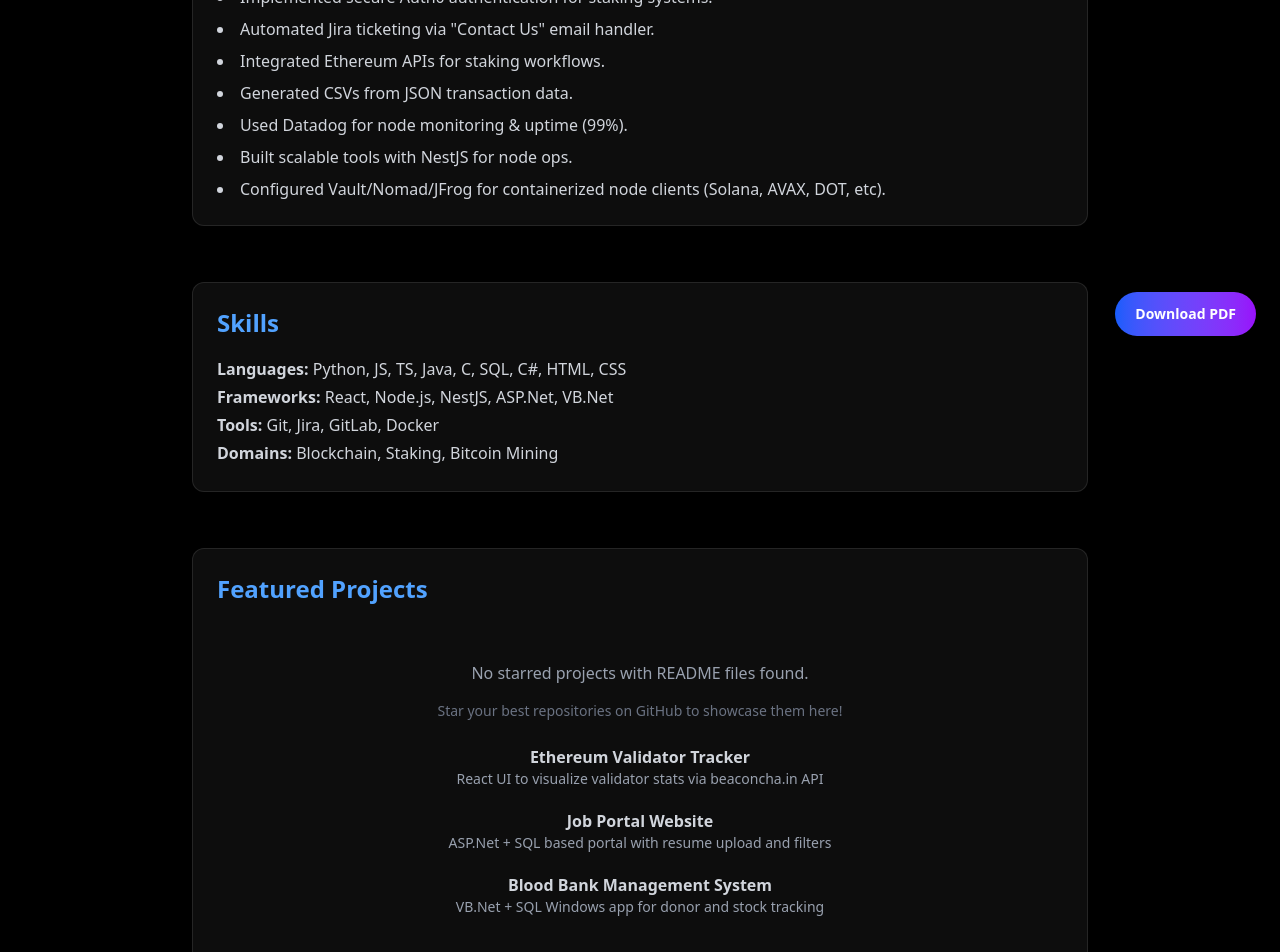
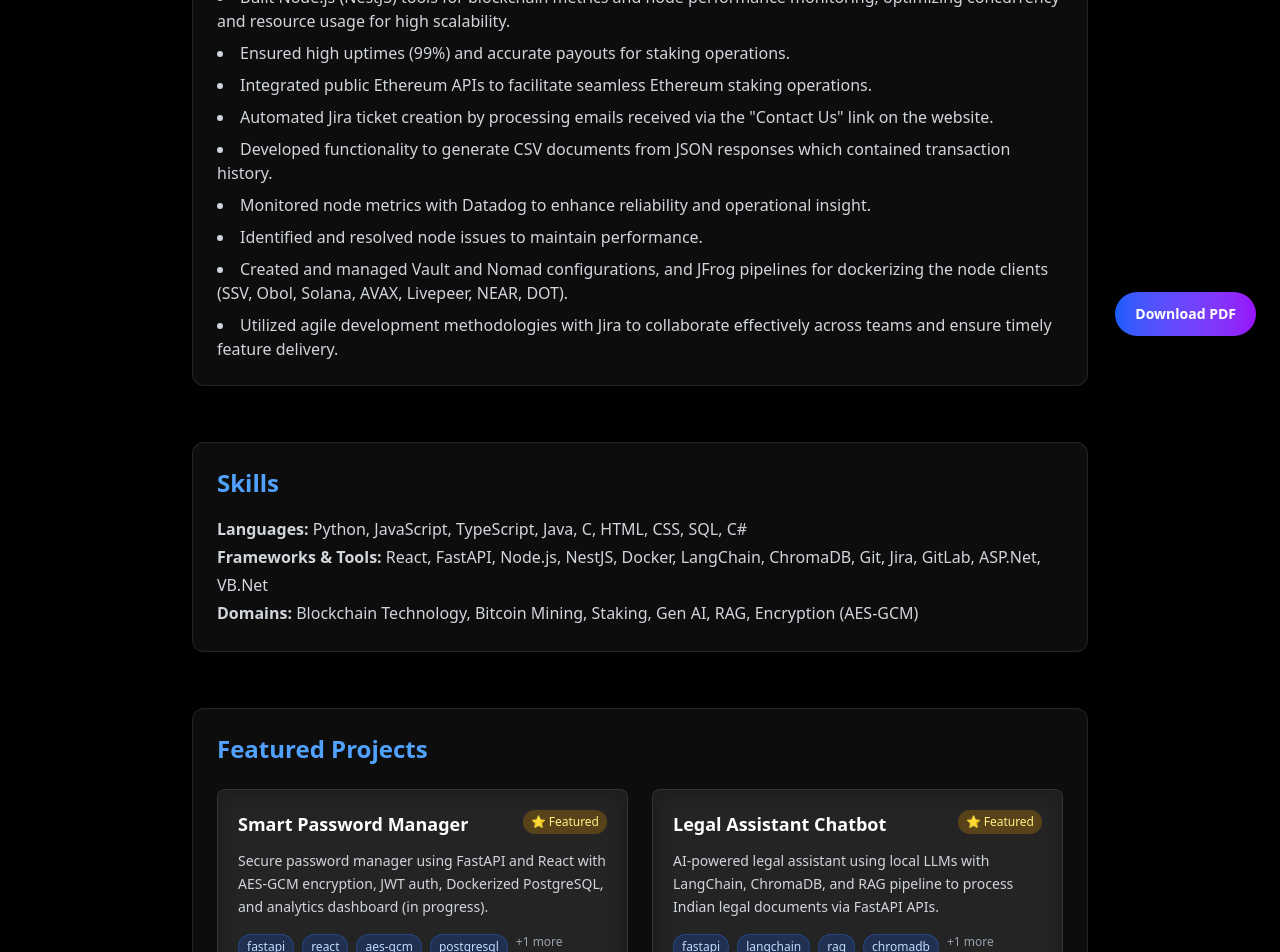
Before and after one commit to Mahendra-MR/portfolio, a Next.js app: page /resume in a window 1280 px wide. Shown: the part 440-1392 px from the top of the page. Built offline with nearby package versions, Linux system fonts and the light colour scheme.

Commit message:
resume update

```diff
--- a/app/resume/page.tsx
+++ b/app/resume/page.tsx
@@ -2,13 +2,11 @@ import PageWrapper from '@/lib/PageWrapper'
 import FadeInSection from '@/lib/FadeInSection'
 import { DownloadButton } from '@/lib/DesignButtons'
 
-type ProjectWithReadme = {
+type Project = {
     name: string
     description: string
     html_url: string
     topics: string[]
-    readmeContent?: string
-    hasReadme: boolean
 }
 
 type GitHubRepo = {
@@ -21,78 +19,70 @@ type GitHubRepo = {
     }
 }
 
-async function fetchStarredProjectsWithReadme() {
+const fallbackProjects: Project[] = [
+    {
+        name: 'Smart Password Manager',
+        html_url: 'https://github.com/mahendra-mr/smart-password-manager',
+        topics: ['fastapi', 'react', 'aes-gcm', 'postgresql', 'docker'],
+        description:
+            'Secure password manager using FastAPI and React with AES-GCM encryption, JWT auth, Dockerized PostgreSQL, and analytics dashboard (in progress).',
+    },
+    {
+        name: 'Legal Assistant Chatbot',
+        html_url: 'https://github.com/mahendra-mr/legal-assistant-chatbot',
+        topics: ['fastapi', 'langchain', 'rag', 'chromadb', 'ollama'],
+        description:
+            'AI-powered legal assistant using local LLMs with LangChain, ChromaDB, and RAG pipeline to process Indian legal documents via FastAPI APIs.',
+    },
+    {
+        name: 'Ethereum Validator Tracker',
+        html_url: 'https://github.com/mahendra-mr/eth-validator-tracker',
+        topics: ['react', 'ethereum', 'beaconcha.in', 'staking'],
+        description:
+            'React-based Ethereum validator stats viewer using beaconcha.in API, showing top validator insights and interactive dashboard UI.',
+    },
+]
+
+async function fetchStarredProjects() {
     const username = process.env.GITHUB_USERNAME
     const token = process.env.GITHUB_TOKEN
 
-    if (!username || !token) {
-        return []
-  }
+    if (!username || !token) return []
 
     try {
-        const starredRes = await fetch(
+        const res = await fetch(
             `https://api.github.com/users/${username}/starred?per_page=100`,
             {
                 headers: {
                     Authorization: `Bearer ${token}`,
-                    Accept: 'application/vnd.github.mercy-preview+json'
+                    Accept: 'application/vnd.github.mercy-preview+json',
                 },
-                next: { revalidate: 3600 }
+                next: { revalidate: 3600 },
       }
     )
 
-      if (!starredRes.ok) {
-          throw new Error(`GitHub API Error: ${starredRes.status}`)
-    }
+        if (!res.ok) throw new Error(`GitHub API Error: ${res.status}`)
 
-      const starredRepos = await starredRes.json()
+        const starredRepos = (await res.json()) as GitHubRepo[]
 
-      const userStarredRepos = (starredRepos as GitHubRepo[]).filter(
+        const userStarredRepos = starredRepos.filter(
           (repo) => repo.owner.login === username
       )
 
-    const projectsWithReadme = await Promise.all(
-        userStarredRepos.map(async (repo): Promise<ProjectWithReadme> => {
-            try {
-                const readmeRes = await fetch(
-                    `https://api.github.com/repos/${username}/${repo.name}/readme`,
-                    {
-                        headers: {
-                            Authorization: `Bearer ${token}`,
-                            Accept: 'application/vnd.github.v3+json'
-                        }
-                    }
-          )
-
-            if (readmeRes.ok) {
-                return {
+        return userStarredRepos.map((repo): Project => ({
             name: repo.name,
             description: repo.description || `Featured project: ${repo.name}`,
             html_url: repo.html_url,
             topics: repo.topics || [],
-                    hasReadme: true
-            }
-          }
-        } catch { }
-
-          return {
-              name: repo.name,
-              description: repo.description || `Featured project: ${repo.name}`,
-              html_url: repo.html_url,
-              topics: repo.topics || [],
-              hasReadme: false
-        }
-      })
-    )
-
-      return projectsWithReadme.filter((project) => project.hasReadme)
+        }))
   } catch {
       return []
   }
 }
 
 export default async function ResumePage() {
-    const starredProjects = await fetchStarredProjectsWithReadme()
+    const starredProjects = await fetchStarredProjects()
+    const projectsToShow = starredProjects.length > 0 ? starredProjects : fallbackProjects
 
   return (
       <div className="relative min-h-screen bg-black text-white py-20 px-4 sm:px-8">
@@ -127,31 +117,31 @@ export default async function ResumePage() {
                       <p className="font-semibold text-lg">Software Engineer – Foundry Digital</p>
                       <p className="text-sm text-gray-400">Bengaluru, India · Oct 2023 – Dec 2024</p>
                       <ul className="list-disc list-inside mt-4 space-y-2 text-gray-300 text-base">
-                          <li>Implemented secure Auth0 authentication for staking systems.</li>
-                          <li>Automated Jira ticketing via &quot;Contact Us&quot; email handler.</li>
-                          <li>Integrated Ethereum APIs for staking workflows.</li>
-                          <li>Generated CSVs from JSON transaction data.</li>
-                          <li>Used Datadog for node monitoring & uptime (99%).</li>
-                          <li>Built scalable tools with NestJS for node ops.</li>
-                          <li>Configured Vault/Nomad/JFrog for containerized node clients (Solana, AVAX, DOT, etc).</li>
+                          <li>Built Node.js (NestJS) tools for blockchain metrics and node performance monitoring, optimizing concurrency and resource usage for high scalability.</li>
+                          <li>Ensured high uptimes (99%) and accurate payouts for staking operations.</li>
+                          <li>Integrated public Ethereum APIs to facilitate seamless Ethereum staking operations.</li>
+                          <li>Automated Jira ticket creation by processing emails received via the "Contact Us" link on the website.</li>
+                          <li>Developed functionality to generate CSV documents from JSON responses which contained transaction history.</li>
+                          <li>Monitored node metrics with Datadog to enhance reliability and operational insight.</li>
+                          <li>Identified and resolved node issues to maintain performance.</li>
+                          <li>Created and managed Vault and Nomad configurations, and JFrog pipelines for dockerizing the node clients (SSV, Obol, Solana, AVAX, Livepeer, NEAR, DOT).</li>
+                          <li>Utilized agile development methodologies with Jira to collaborate effectively across teams and ensure timely feature delivery.</li>
                       </ul>
                   </FadeInSection>
 
                   <FadeInSection>
                       <h2 className="text-2xl font-semibold text-blue-400 mb-4">Skills</h2>
                       <div className="text-base text-gray-300 leading-7">
-                          <p><strong>Languages:</strong> Python, JS, TS, Java, C, SQL, C#, HTML, CSS</p>
-                          <p><strong>Frameworks:</strong> React, Node.js, NestJS, ASP.Net, VB.Net</p>
-                          <p><strong>Tools:</strong> Git, Jira, GitLab, Docker</p>
-                          <p><strong>Domains:</strong> Blockchain, Staking, Bitcoin Mining</p>
+                          <p><strong>Languages:</strong> Python, JavaScript, TypeScript, Java, C, HTML, CSS, SQL, C#</p>
+                          <p><strong>Frameworks & Tools:</strong> React, FastAPI, Node.js, NestJS, Docker, LangChain, ChromaDB, Git, Jira, GitLab, ASP.Net, VB.Net</p>
+                          <p><strong>Domains:</strong> Blockchain Technology, Bitcoin Mining, Staking, Gen AI, RAG, Encryption (AES-GCM)</p>
                       </div>
                   </FadeInSection>
 
                   <FadeInSection>
                       <h2 className="text-2xl font-semibold text-blue-400 mb-6">Featured Projects</h2>
-                      {starredProjects.length > 0 ? (
                       <div className="grid gap-6 sm:grid-cols-1 lg:grid-cols-2">
-                              {starredProjects.map((project) => (
+                          {projectsToShow.map((project) => (
                               <div
                                   key={project.name}
                                   className="bg-white/5 backdrop-blur-md rounded-lg p-5 border border-white/10 hover:border-blue-400/30 transition-all duration-300"
@@ -207,32 +197,6 @@ export default async function ResumePage() {
                               </div>
                           ))}
                       </div>
-                      ) : (
-                          <div className="text-center py-8">
-                              <p className="text-gray-400 mb-4">No starred projects with README files found.</p>
-                              <p className="text-sm text-gray-500 mb-6">Star your best repositories on GitHub to showcase them here!</p>
-                              <div className="space-y-5 text-base text-gray-300">
-                                  <div>
-                                      <p className="font-semibold">Ethereum Validator Tracker</p>
-                                      <p className="text-sm text-gray-400">
-                                          React UI to visualize validator stats via beaconcha.in API
-                                      </p>
-                                  </div>
-                                  <div>
-                                      <p className="font-semibold">Job Portal Website</p>
-                                      <p className="text-sm text-gray-400">
-                                          ASP.Net + SQL based portal with resume upload and filters
-                                      </p>
-                                  </div>
-                                  <div>
-                                      <p className="font-semibold">Blood Bank Management System</p>
-                                      <p className="text-sm text-gray-400">
-                                          VB.Net + SQL Windows app for donor and stock tracking
-                                      </p>
-                                  </div>
-                              </div>
-                          </div>
-                      )}
                   </FadeInSection>
 
                   <FadeInSection>
```
Also changed, not shown: 1 other file (tests, documents, lock files or other folders). Lines whose indentation alone changed are shown as unchanged.
